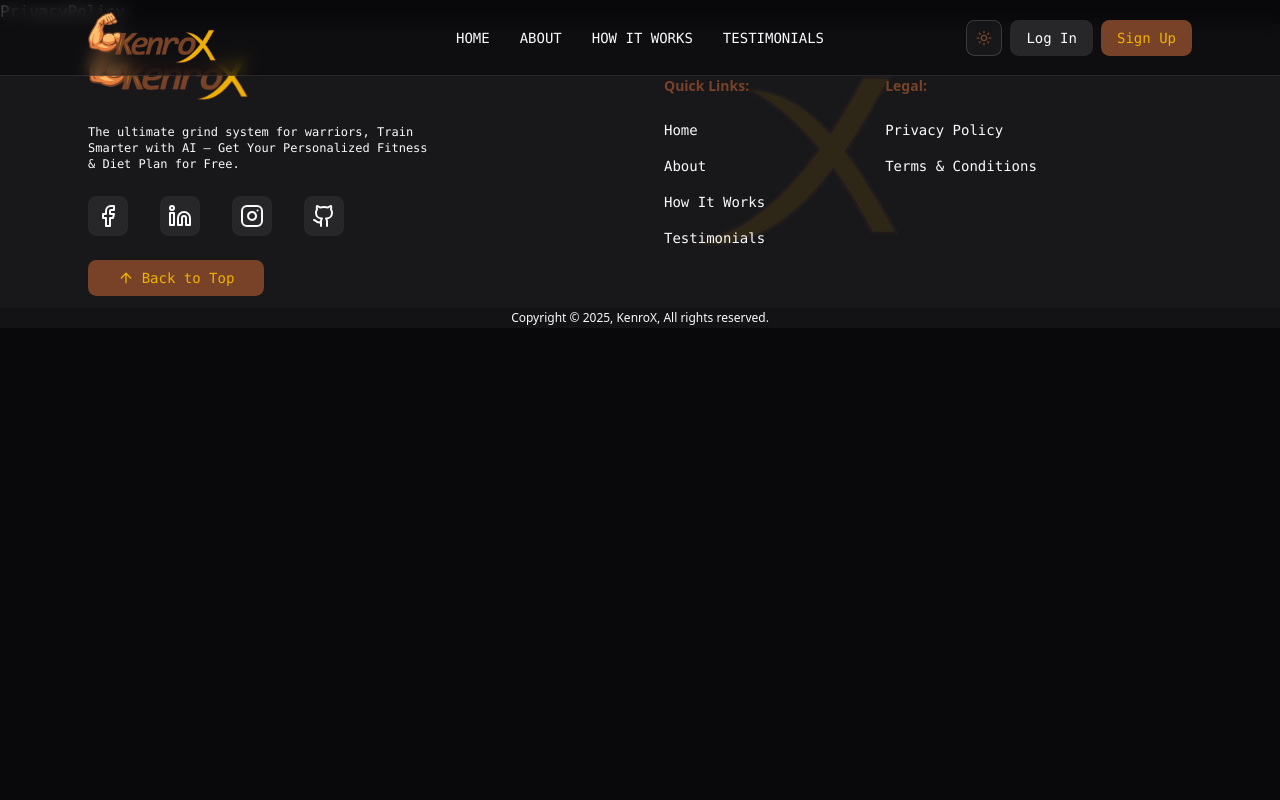
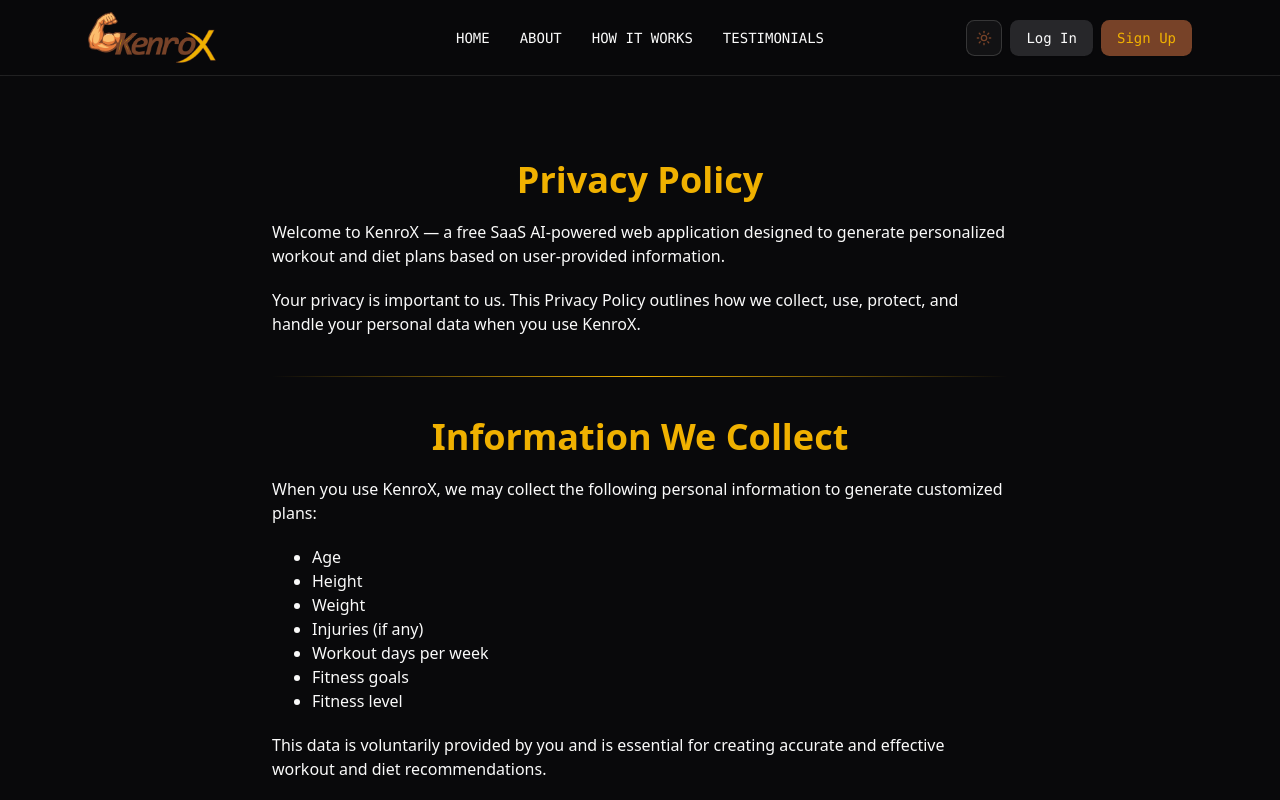
Before and after one commit to Hammad005/KenroX, a React (Vite) app in the folder client/: page /privacy-policy in a window 1280 px wide. Shown: the top 800 px of the page. Built offline with nearby package versions, Linux system fonts and the light colour scheme.

Commit message:
✨ feat(privacy): add privacy policy page
- implement privacy policy page with details on data collection and usage
- include sections for data security, retention, and cookie usage

```diff
--- a/client/src/pages/PrivacyPolicy.jsx
+++ b/client/src/pages/PrivacyPolicy.jsx
@@ -1,9 +1,107 @@
-import React from 'react'
+import React, { useEffect } from "react";
 
 const PrivacyPolicy = () => {
+  useEffect(() => {
+    window.scrollTo({
+      top: 0,
+      behavior: "smooth",
+    });
+  }, []);
+
+  const privacyPolicies = [
+    {
+      heading: "Privacy Policy",
+      paragraphs: [
+        "Welcome to KenroX — a free SaaS AI-powered web application designed to generate personalized workout and diet plans based on user-provided information.",
+        "Your privacy is important to us. This Privacy Policy outlines how we collect, use, protect, and handle your personal data when you use KenroX.",
+      ],
+    },
+    {
+      heading: "Information We Collect",
+      paragraphs: [
+        "When you use KenroX, we may collect the following personal information to generate customized plans:",
+        "This data is voluntarily provided by you and is essential for creating accurate and effective workout and diet recommendations.",
+      ],
+      points: [
+        "Age",
+        "Height",
+        "Weight",
+        "Injuries (if any)",
+        "Workout days per week",
+        "Fitness goals",
+        "Fitness level",
+      ],
+    },
+    {
+      heading: "How We Use Your Information",
+      paragraphs: [
+        "We use your data solely for the purpose of generating personalized fitness and nutrition plans. Specifically, your data helps us:",
+        "We do not sell, rent, or share your personal information with third parties for marketing or advertising purposes.",
+      ],
+      points: [
+        "Tailor your workout routines to suit your fitness level and goals",
+        "Recommend diet plans appropriate for your body metrics and health status",
+        "Avoid exercises that may not be safe due to disclosed injuries",
+      ],
+    },
+    {
+      heading: "Data Security",
+      paragraphs: [
+        "We implement standard security measures to protect your information from unauthorized access, misuse, or disclosure. However, no internet transmission is completely secure, and we cannot guarantee absolute security.",
+      ],
+    },
+    {
+      heading: "Data Retention",
+      paragraphs: [
+        "Your data is retained only as long as necessary for the purposes stated in this policy. Once your data is no longer required, we will securely delete it from our servers.",
+      ],
+    },
+    {
+      heading: "Cookies and Tracking",
+      paragraphs: [
+        "KenroX does not use cookies or third-party tracking tools to monitor your activity or behavior across other websites.",
+      ],
+    },
+    {
+      heading: "Changes to This Policy",
+      paragraphs: [
+        "We may update this Privacy Policy occasionally. Any changes will be reflected on this page with an updated date. Please review it regularly to stay informed.",
+      ],
+    },
+  ];
   return (
-    <div>PrivacyPolicy</div>
-  )
-}
+    <div className="flex flex-col items-center justify-center min-h-screen md:px-22 px-4 md:pt-20 pt-10">
+      <div className="flex flex-col items-center justify-center my-20 md:w-2/3 min-h-screen">
+        {privacyPolicies.map((policy, index, array) => (
+          <div key={index}>
+            <h1 className="md:text-4xl text-xl text-center text-primary-foreground text-nowrap font-bold font-sans">
+              {policy.heading}
+            </h1>
+            {policy.paragraphs?.[0] && (
+              <h3 className="text-base font-sans mt-5">
+                {policy.paragraphs?.[0]}
+              </h3>
+            )}
+            <ul className="list-disc ml-10 mt-5">
+              {policy.points?.map((point, index) => (
+                <li key={index} className="text-base font-sans">
+                  {point}
+                </li>
+              ))}
+            </ul>
+            {policy.paragraphs?.[1] && (
+              <h3 className="text-base font-sans mt-5">
+                {policy.paragraphs?.[1]}
+              </h3>
+            )}
+            {index !== array.length - 1 && (
+              <div className="bg-gradient-to-r from-transparent my-10 via-primary-foreground to-transparent w-full h-px" />
+            )}
+          </div>
+        ))}
+      </div>
+    </div>
+  );
+};
 
-export default PrivacyPolicy
+export default PrivacyPolicy;
```
